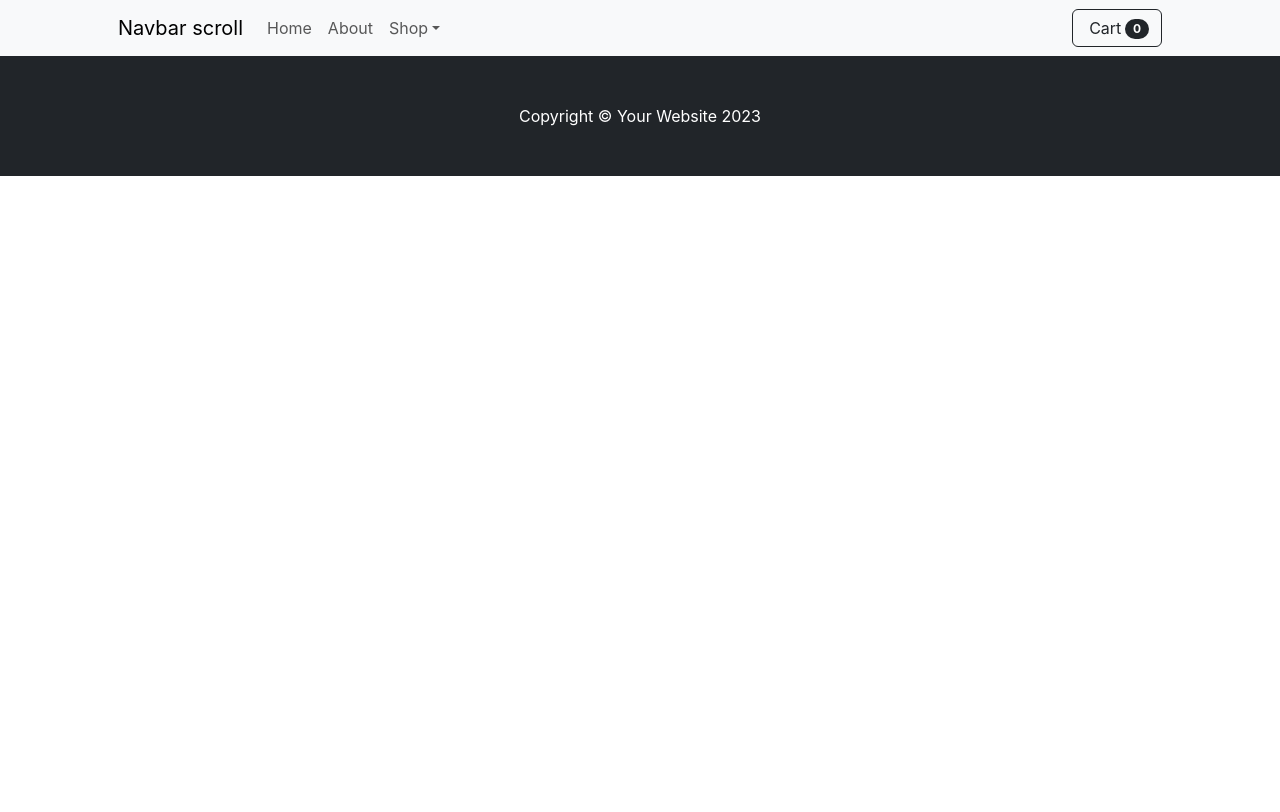
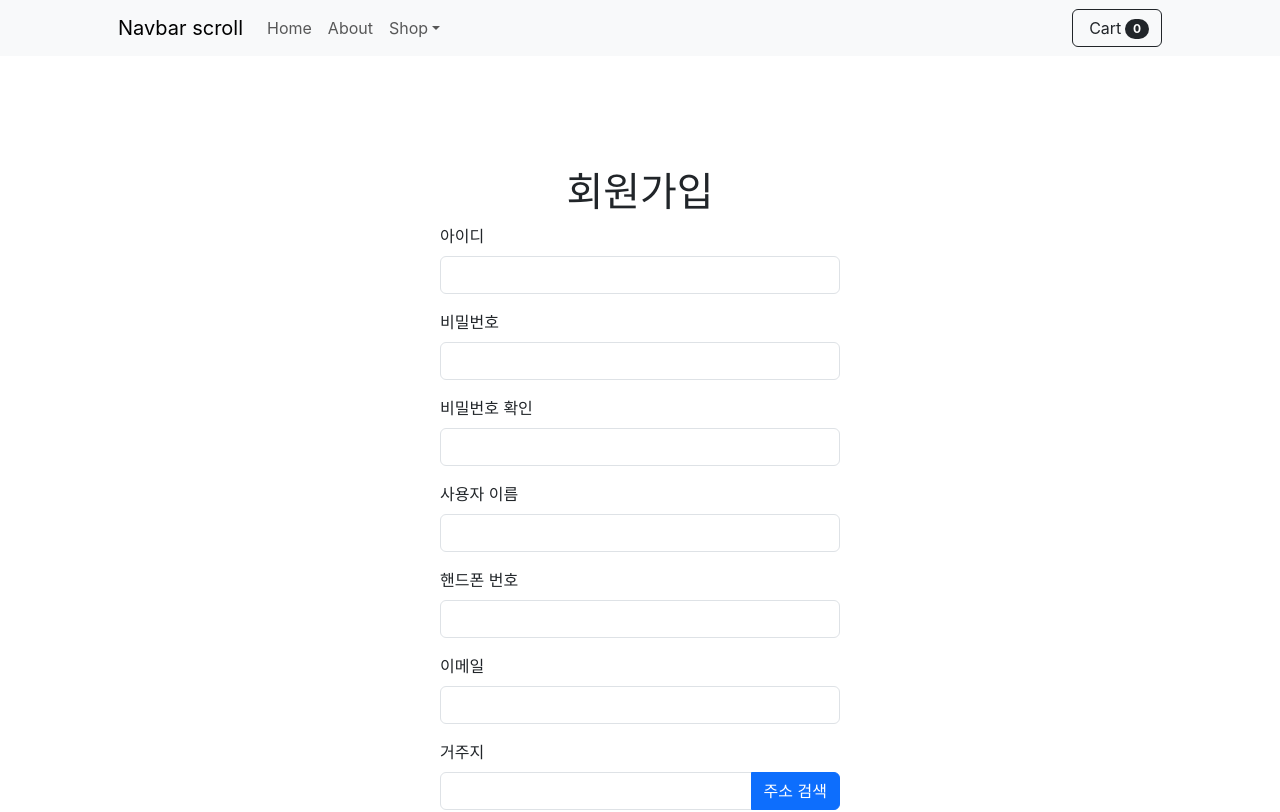
Before and after one commit to choi-jong-ho/jj_book_frontend, a React app: page /auth/signup in a window 1280 px wide. Shown: the top 812 px of the page. Built offline with nearby package versions, Linux system fonts and the light colour scheme.

Commit message:
리액트 회원가입, 로그인 패스 변경

```diff
--- a/src/App.js
+++ b/src/App.js
@@ -28,8 +28,8 @@ function App() {
               <Header />
               <Routes>
                   <Route path='/' element={<Main />} />
-                  <Route path='/Login' element={<Login />} />
-                  <Route path='/SignUp' element={<SignUp />} />
+                  <Route path='/auth/login' element={<Login />} />
+                  <Route path='/auth/signup' element={<SignUp />} />
               </Routes>
               <Footer />
           </div>
--- a/src/pages/main.js
+++ b/src/pages/main.js
@@ -5,11 +5,11 @@ import ShopSection from "../partials/ShopSection";
 const Main = () => {
     const movePage = useNavigate();
     const goLogin = () =>{
-        movePage('/Login')
+        movePage('/auth/login')
     }
 
     const goSignUp = () =>{
-        movePage('/SignUp')
+        movePage('/auth/signUp')
     }
     return(
         <div>
```
